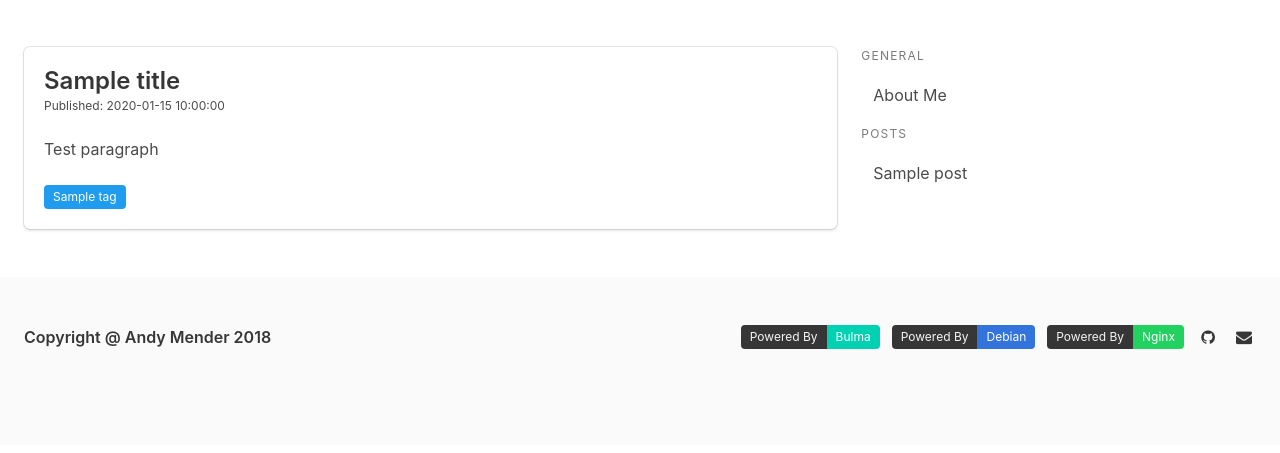
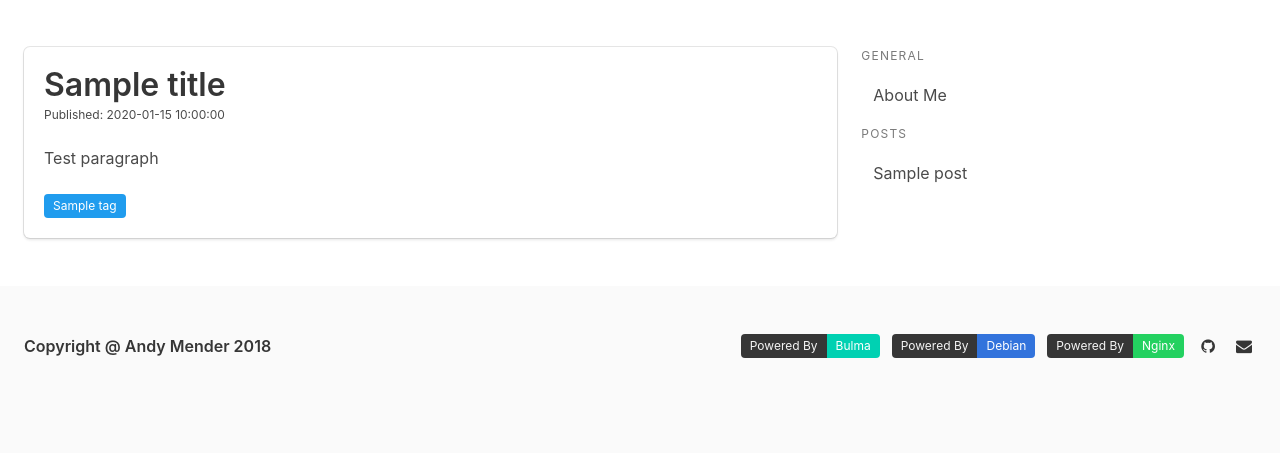
Before and after one commit to AndyMender/mender-www, a Flask app: template templates/001.html in a window 1280 px wide. Shown: the part 180-633 px from the top of the page. Run offline with Flask 2, Linux system fonts and the light colour scheme; the template is opened without the code that fills it: most values are stand-ins (such as "Sample title", 1, 10 or a date in 2020).

Commit message:
Increase post title size

```diff
--- a/templates/001.html
+++ b/templates/001.html
@@ -1,6 +1,6 @@
 {% extends "layout.html" %}
 {% block content %}
-    <h1 class="title is-4">{{ title or "Post Title" }}</h1>
+    <h1 class="title is-3">{{ title or "Post Title" }}</h1>
     {% if publish_date %}
         <h2 class="subtitle is-7">Published: {{ publish_date }}</h2>
     {% endif %}
```
